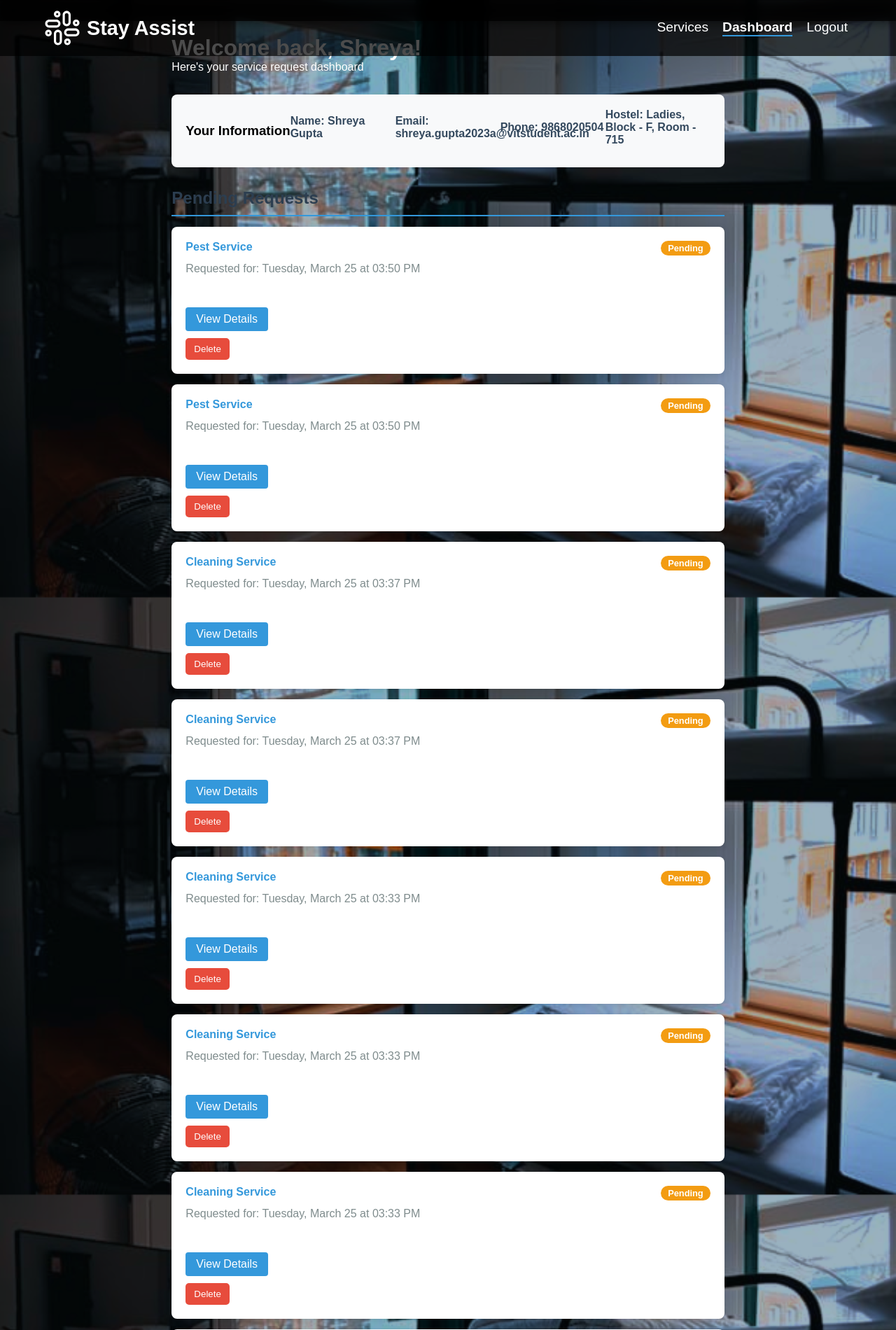
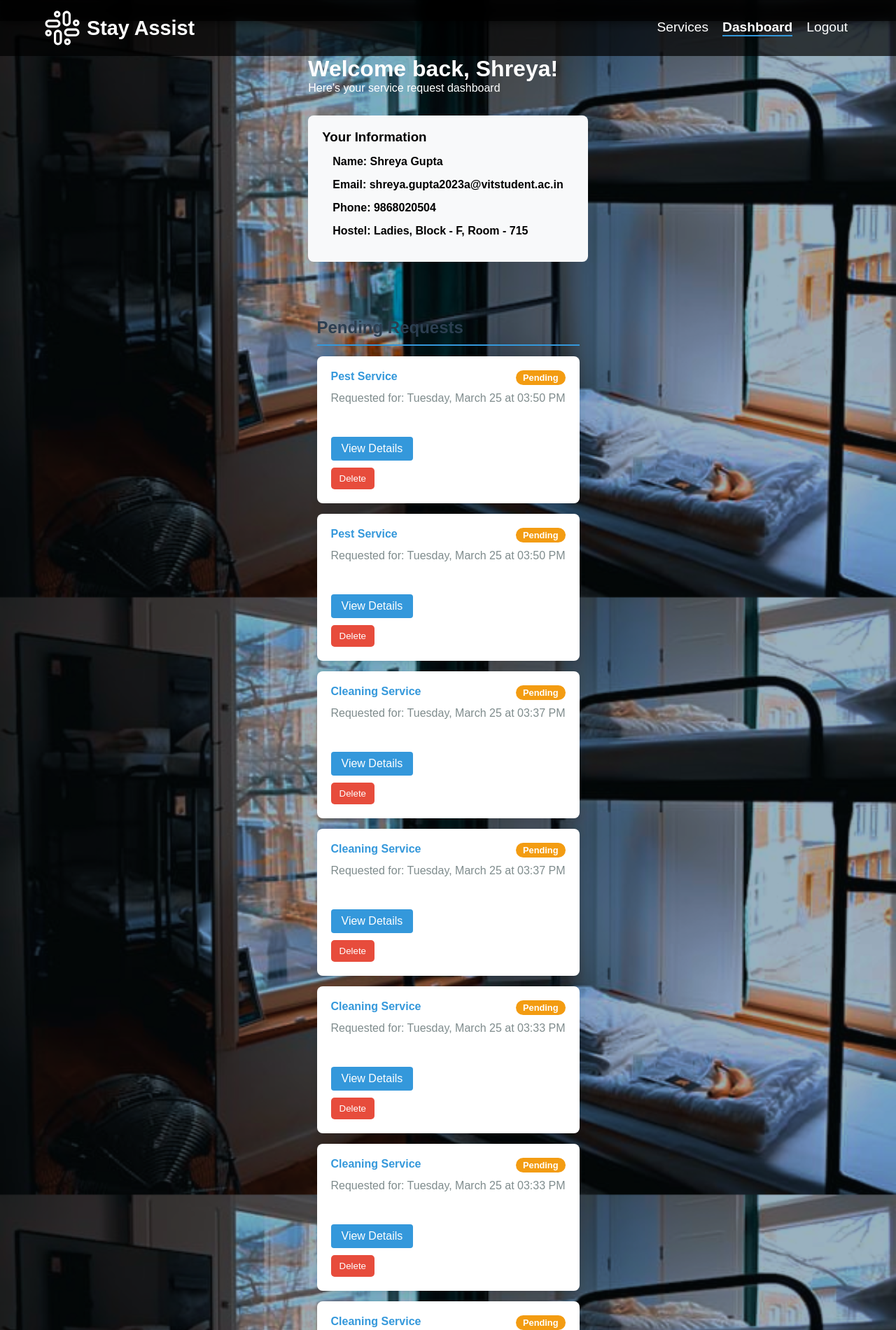
Before and after one commit to Hansaj19/Stay_Assist_new, a Flask app: page /user-dashboard in a window 1280 px wide. Shown: the top 1900 px of the page at 70% size. Run offline with Flask 3, Linux system fonts and the light colour scheme; a user stored in the database is signed in.

Commit message:
adjusted css of dashboard

```diff
--- a/stayassist/Stay_Assist/website/static/css/features.css
+++ b/stayassist/Stay_Assist/website/static/css/features.css
@@ -332,10 +332,6 @@ body {
     margin-bottom: 20px;
 }
 
-.user-info {
-    display: flex;
-    align-items: center;
-}
 
 .user-avatar {
     width: 40px;
--- a/stayassist/Stay_Assist/website/templates/user_dashboard.html
+++ b/stayassist/Stay_Assist/website/templates/user_dashboard.html
@@ -21,12 +21,13 @@
         }
 
         .dashboard-container {
-            max-width: 1200px;
+            max-width:100%;
             margin: 30px auto;
             padding: 20px;
         }
 
         .greeting {
+            margin-top: 30px;
             margin-bottom: 30px;
         }
 
@@ -100,22 +101,15 @@
             padding: 20px;
             color: black;
             width: 100%;
-            display: flex;
-            justify-content: space-evenly;
             border-radius: 8px;
             margin-bottom: 30px;
         }
 
-        .info-row {
-            display: flex;
-            justify-content: left;
-            margin-bottom: 10px;
-        }
-
         .info-label {
             font-weight: bold;
-            width: 150px;
-            color: #34495e;
+            width: 100%;
+            margin: 15px;
+            color: #000000;
         }
 
         .info-value {
@@ -179,20 +173,18 @@
         </div>
 
         <div class="user-info">
-            <h3>Your Information</h3>
-            <div class="info-row">
+            <h3>Your Information<br></h3>
+
                 <div class="info-label">Name: {{ user.first_name }} {{ user.last_name }}</div>
                 <!-- <div class="info-value"></div> -->
-            </div>
-            <div class="info-row">
+
+
                 <div class="info-label">Email: {{ user.email }}</div>
                 <!-- <div class="info-value"></div> -->
-            </div>
-            <div class="info-row">
+
                 <div class="info-label">Phone: {{ user.phone_number }}</div>
                 <!-- <div class="info-value"></div> -->
-            </div>
-            <div class="info-row">
+
                 <div class="info-label">Hostel: {{ user.hostel }}, Block - {{ user.block }}, Room - {{ user.room_number }}</div>
                 <div class="info-value"></div>
             </div>
```
Also changed, not shown: stayassist/Stay_Assist/instance/site.db.
